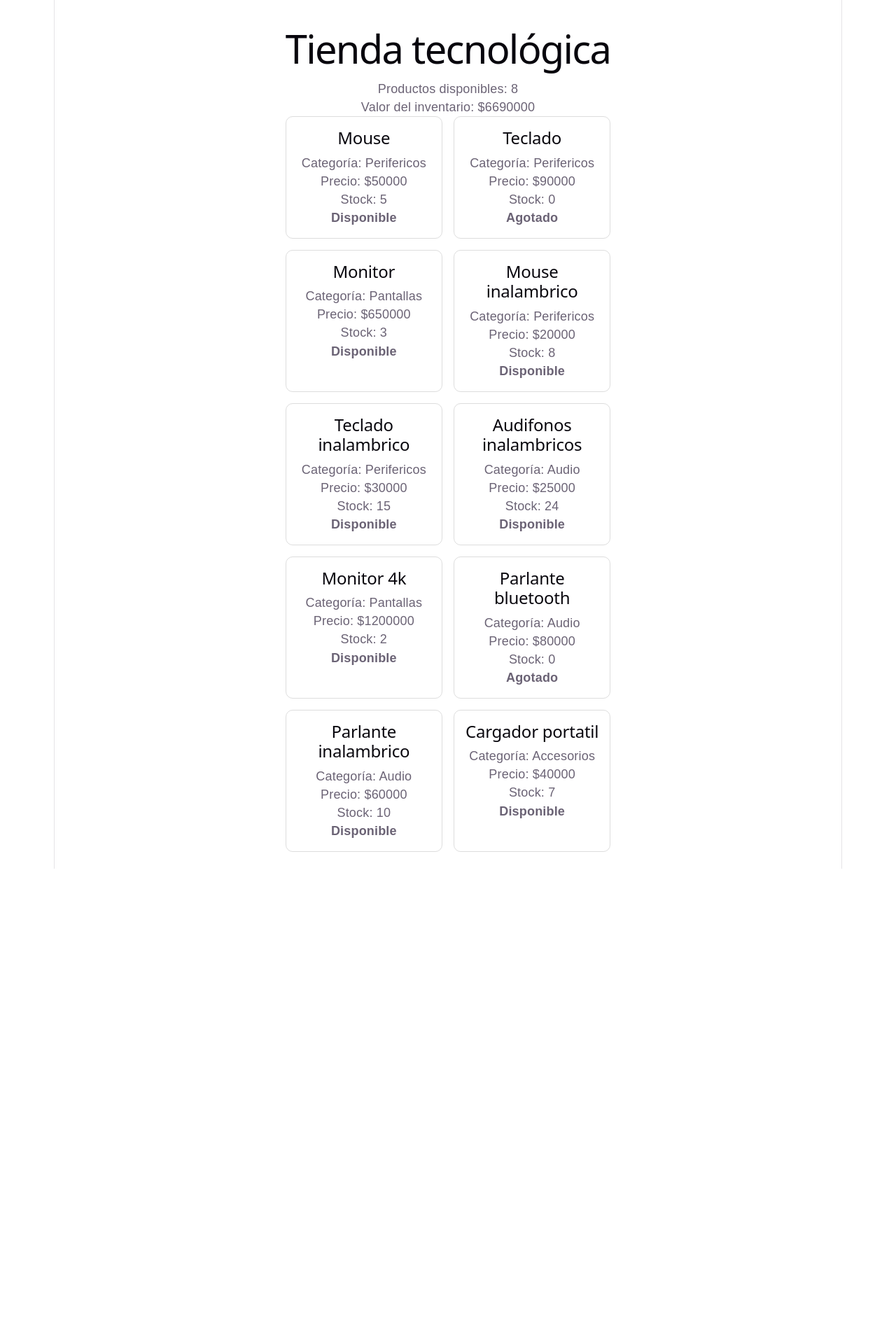
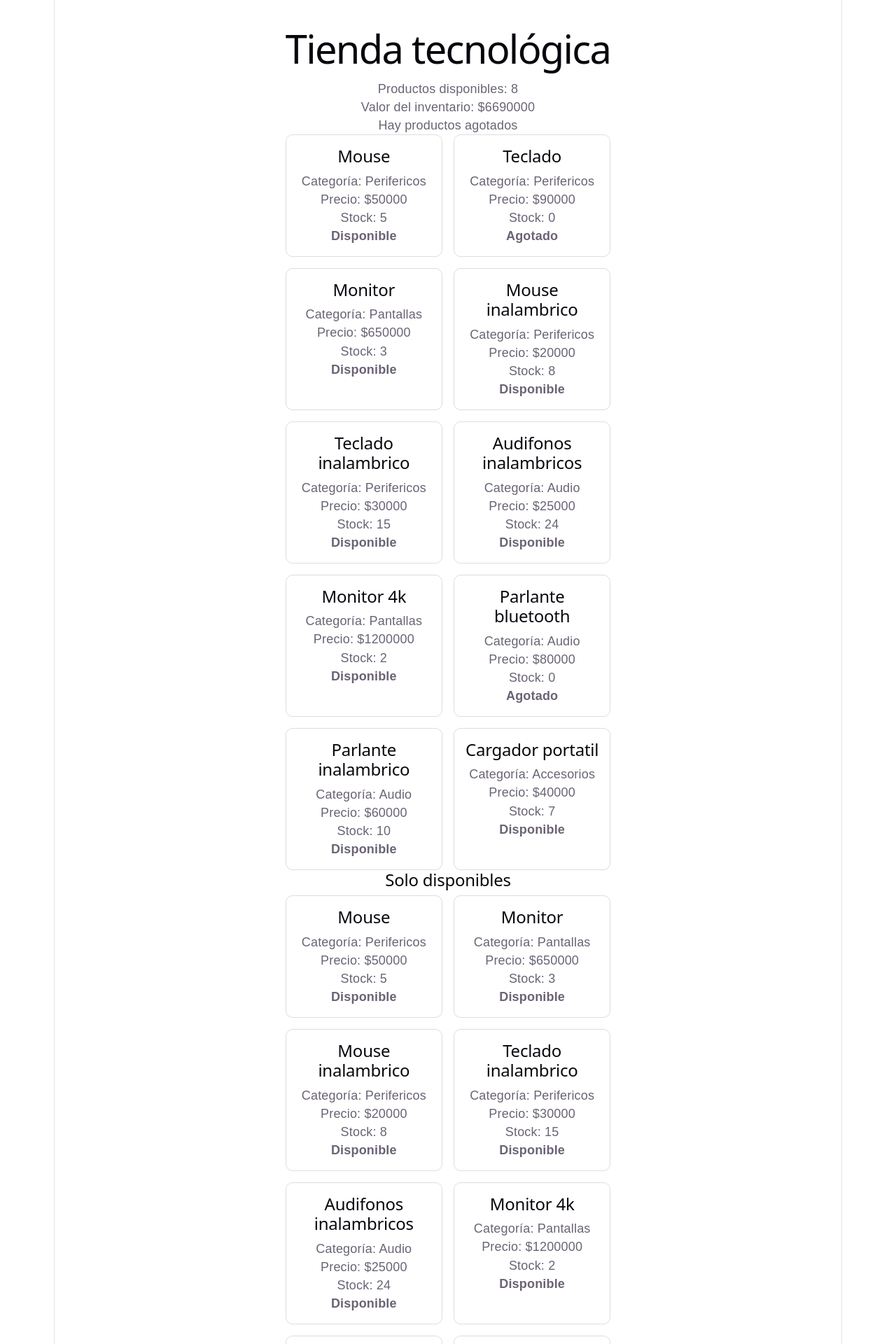
Before and after one commit to andrescanadulce1808-cmd/react-js-ficha-3409609-andres, a React (Vite) app: page / in a window 1280 px wide. Shown: the top 1920 px of the page at 70% size. Before the commit the page ends 1241 px from the top, so only its background shows below. Built offline with nearby package versions, Linux system fonts and the light colour scheme.

Commit message:
feat: sección de disponibles y aviso de agotados

```diff
--- a/src/App.jsx
+++ b/src/App.jsx
@@ -4,6 +4,7 @@ import './App.css';
 
 function App() {
   const disponibles = productos.filter(producto => producto.stock > 0);
+  const hayAgotados = productos.some(producto => producto.stock === 0);
   const valorInventario = productos.reduce(
     (total, producto) => total + producto.precio * producto.stock,
     0
@@ -14,13 +15,18 @@ function App() {
       <h1>Tienda tecnológica</h1>
       <p>Productos disponibles: {disponibles.length}</p>
       <p>Valor del inventario: ${valorInventario}</p>
+      <p>{hayAgotados ? 'Hay productos agotados' : 'Todos los productos tienen stock'}</p>
 
       <section className="productos">
         {productos.map(producto => (
-          <ProductoCard
-            key={producto.id}
-            producto={producto}
-          />
+          <ProductoCard key={producto.id} producto={producto} />
+        ))}
+      </section>
+
+      <h2>Solo disponibles</h2>
+      <section className="productos">
+        {disponibles.map(producto => (
+          <ProductoCard key={producto.id} producto={producto} />
         ))}
       </section>
     </main>
```
